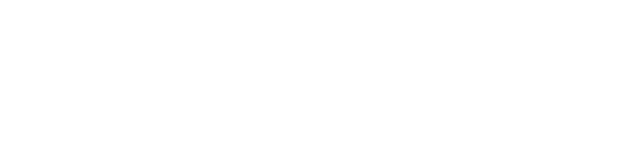
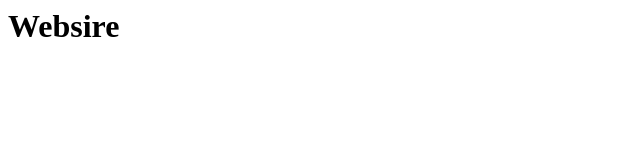
Before and after one commit to MaskedBlueRose/simplewebsite, a plain HTML site: page index.html in a window 1280 px wide. Shown: the whole page, without its empty margins (0-640 px from the left). Drawn offline with Linux system fonts and the light colour scheme.

Commit message:
Update index.html

```diff
--- a/index.html
+++ b/index.html
@@ -2,5 +2,8 @@
 <head>
 </head>
 <body>
+  <div id="banner">
+    <h1>Websire</h1>
+  </div>
 </body>
 </html>
```
